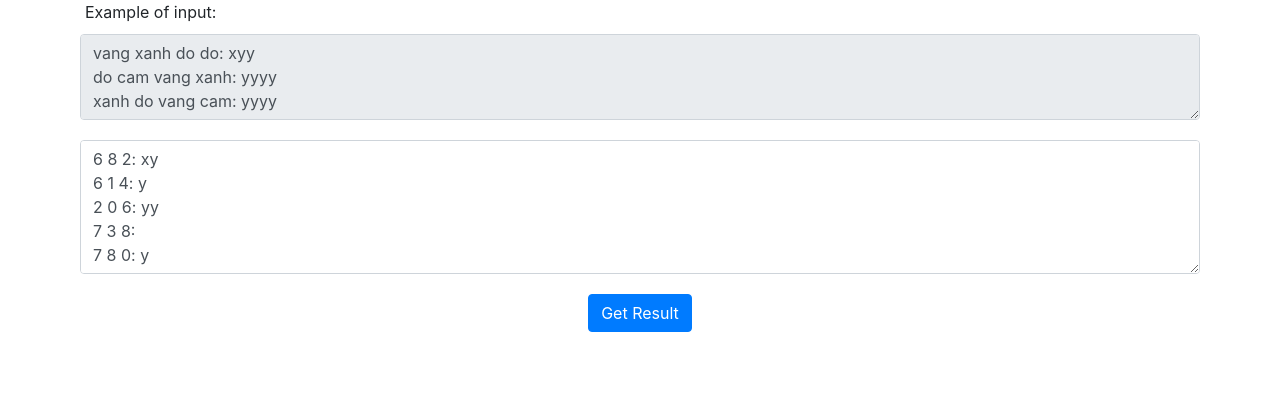
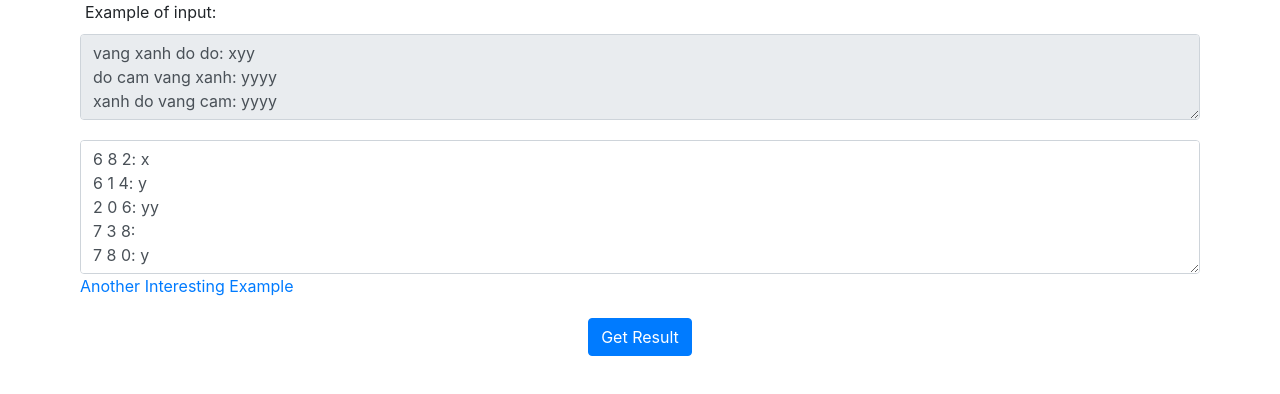
Before and after one commit to buihongduc132/combination-puzzle, a website: page index.html in a window 1280 px wide. Drawn offline with nearby package versions, Linux system fonts and the light colour scheme.

Commit message:
update ref

```diff
--- a/index.html
+++ b/index.html
@@ -74,7 +74,7 @@
 
       return _.map(inputRows, (inputRow) => {
         let [inputColorString, inputResult] = inputRow.split(':')
-        console.log({ inputRow, inputResult});
+        console.log({ inputRow, inputResult });
         inputResult = inputResult.trim()
 
         const inputColors = inputColorString.split(' ')
@@ -160,13 +160,14 @@ xanh do vang cam: yyyy
     <div class="row" style="padding: 10px">
       <div class="input-group">
         <textarea id="userManualInputs" class="form-control" rows="5" aria-label="With textarea">
-6 8 2: xy
+6 8 2: x
 6 1 4: y
 2 0 6: yy
 7 3 8:
 7 8 0: y
 </textarea>
       </div>
+      <a target="_blank" href="https://puzzling.stackexchange.com/questions/46871/crack-the-lock-code">Another Interesting Example</a>
     </div>
     <div class="row" style="padding: 10px">
       <div class="col-sm text-center">
```
